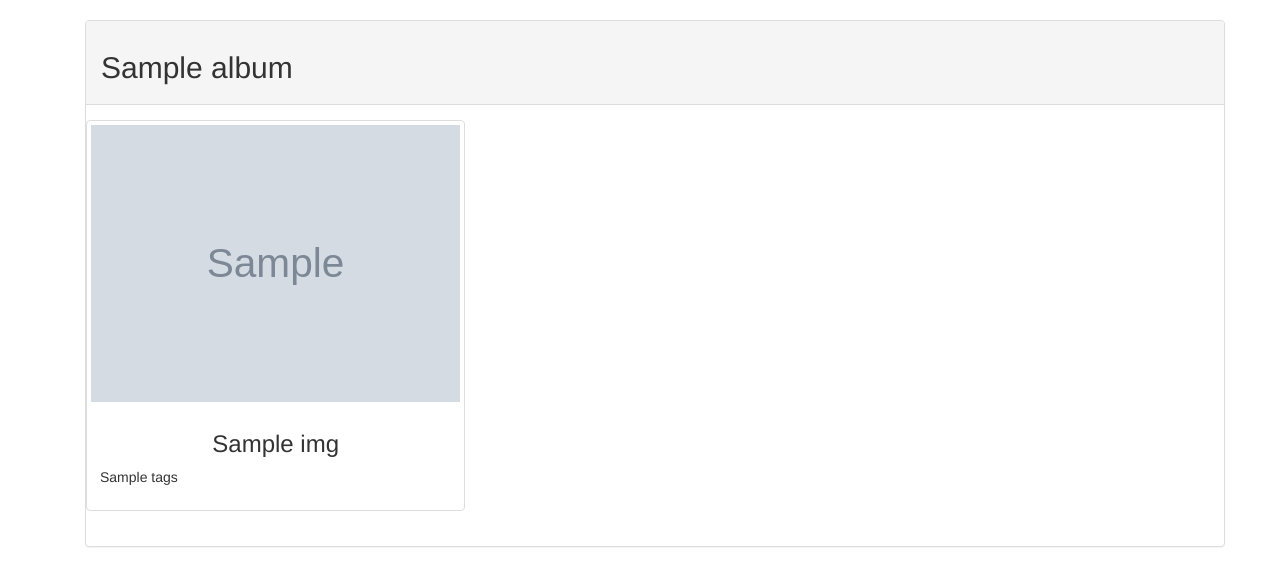
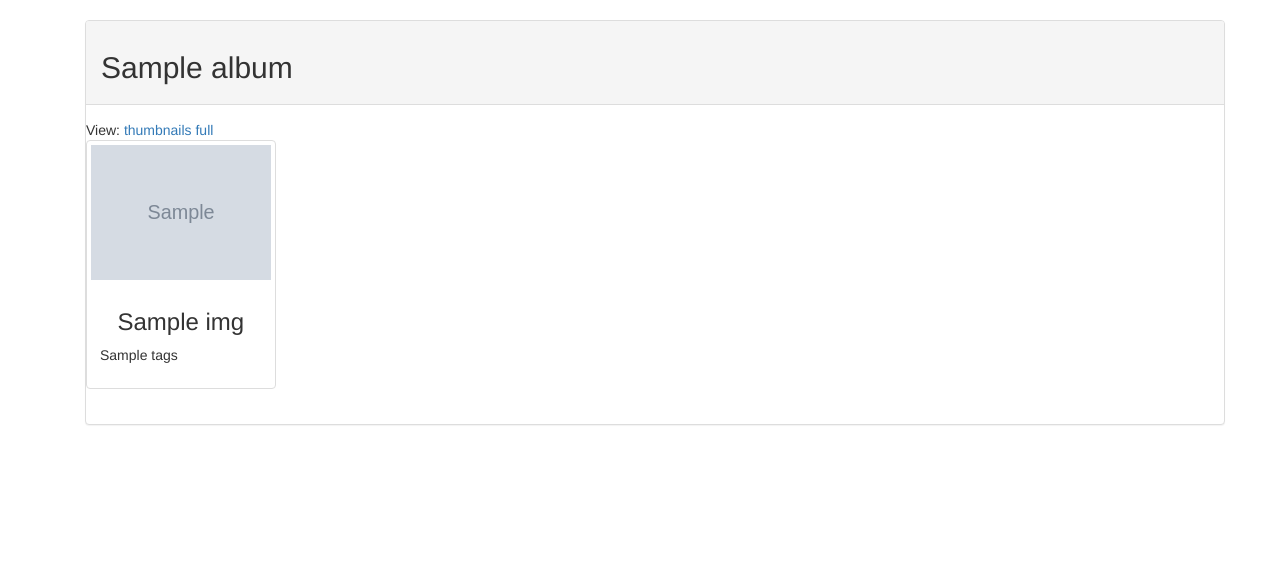
Before and after one commit to Helga-Helga/PhotoOrganizer, a Django app: template templates/photo/album.html in a window 1280 px wide. Shown: the part 52-638 px from the top of the page. Run offline with Django 3.2, Linux system fonts and the light colour scheme; the template is opened without the code that fills it: most values are stand-ins (such as "Sample title", 1, 10 or a date in 2020); grey boxes marked "Sample" are stand-in pictures; some libraries are stand-ins or nearby versions.

Commit message:
Added big and small images in album view

```diff
--- a/PhotoOrganizer/urls.py
+++ b/PhotoOrganizer/urls.py
@@ -22,6 +22,6 @@ urlpatterns = [
     url(r'^media/(?P<path>.*)$', 'django.views.static.serve', {'document_root': settings.MEDIA_ROOT}),
     url(r'^/?$', 'photo.views.main'),
     url(r'^static/(?P<path>.*)$', 'django.views.static.serve', {'document_root': settings.STATIC_ROOT}),
-    url(r"^(\d+)/$", "photo.views.album"),
+    url(r"^(\d+)/(full|thumbnails)/$", "photo.views.album"),
     url(r"^image/(\d+)/$", "photo.views.image"),
 ]
--- a/templates/photo/album.html
+++ b/templates/photo/album.html
@@ -7,16 +7,29 @@
             <div class="panel-heading">
                 <h2>{{ album.title }}</h2>
             </div>
+
             <div class="panel-body row">
+                <div>
+                    View:
+                    <a href="{% url 'photo.views.album' album.pk 'thumbnails'%}">thumbnails</a>
+                    <a href="{% url 'photo.views.album' album.pk 'full' %}">full</a>&nbsp;
+                </div>
                 {% for img in images.object_list %}
-                    <div class="col-sm-6 col-md-4 thumbnail">
+                    {% if view == "full" %}
+                        <div class="col-sm-6 col-md-4 thumbnail">
+                        <a href="{% url 'photo.views.image' img.pk %}">
+                            <img border="0" alt="" src="{{ img.image.url }}" />
+                        </a>
+                    {% else %}
+                        <div class="col-sm-3 col-md-2 thumbnail">
                         <a href="{% url 'photo.views.image' img.pk %}">
                             <img border="0" alt="" src="{{ img.thumbnail2.url }}" />
                         </a>
-                        <div class="caption">
-                                <h3 class="text-center">{{ img.title }}</h3>
-                                <p class="text-justify">{{ img.tags_ }}</p>
-                        </div>
+                    {% endif %}
+                    <div class="caption">
+                        <h3 class="text-center">{{ img.title }}</h3>
+                        <p class="text-justify">{{ img.tags_ }}</p>
+                    </div>
                     </div>
                 {% endfor %}
             </div>
--- a/templates/photo/list.html
+++ b/templates/photo/list.html
@@ -8,7 +8,7 @@
             <div class="panel panel-default">
             <div class="panel-heading">
                 <h2>
-                    <a href="{% url 'photo.views.album' album.pk %}">{{ album.title }}</a>
+                    <a href="{% url 'photo.views.album' album.pk  'thumbnails'%}">{{ album.title }}</a>
                     <small>({{ album.image_set.count }} images)</small>
                 </h2>
             </div>
```
Also changed, not shown: photo/views.py (+6 -3 lines).
